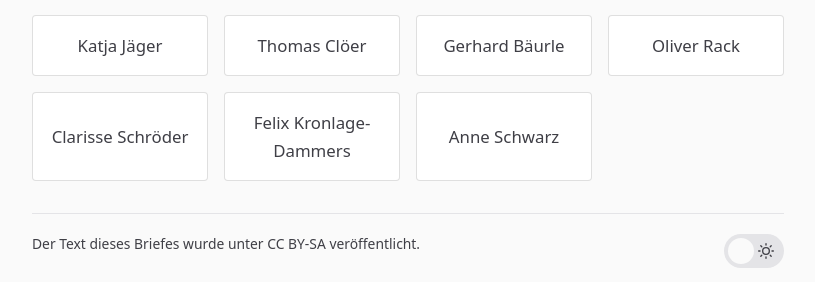
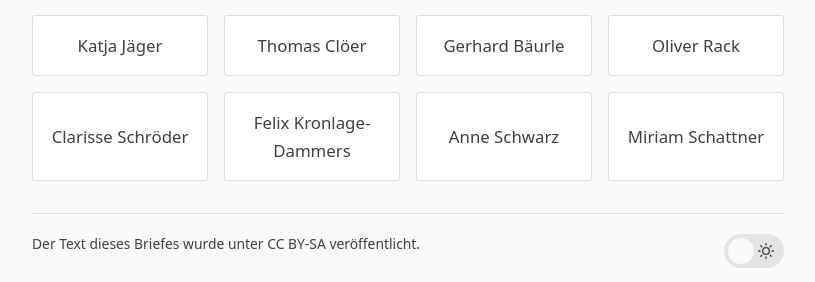
Before and after one commit to itrich/vsh-bleibt, a Jekyll site: the page built from OFFENERBRIEF.md, in a window 1280 px wide and 900 px high, scrolled down 6153 px. Shown: the part 612-894 px from the top of the window, without its empty margins (232-1047 px from the left). Built offline with Jekyll 4.4.1, drawn with Linux system fonts in a browser that asks for light colours.

Commit message:
Update signees.yml

```diff
--- a/_data/signees.yml
+++ b/_data/signees.yml
@@ -57,3 +57,4 @@
 - name: Clarisse Schröder
 - name: Felix Kronlage-Dammers
 - name: Anne Schwarz
+- name: Miriam Schattner
```
